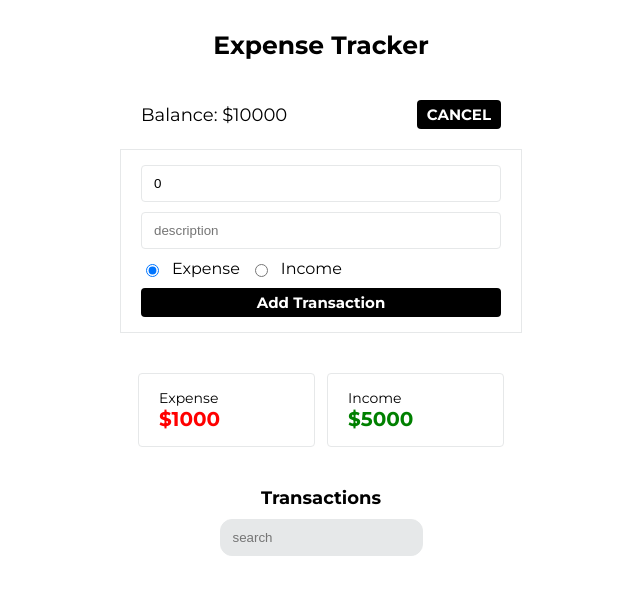
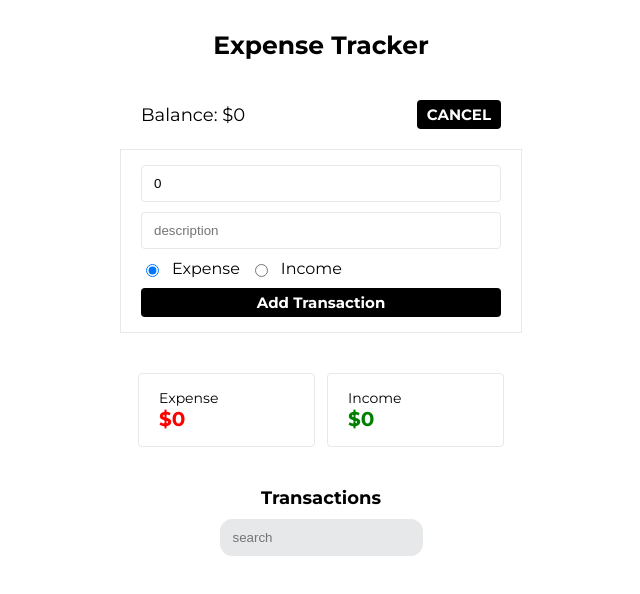
Before and after one commit to himaniEngr/ExpenseTracker, a React (Create React App) app: page / in a window 1280 px wide. Shown: the top 594 px of the page, without its empty margins (319-959 px from the left). Built offline with nearby package versions, Linux system fonts and the light colour scheme.

Commit message:
made balance, income, expense values work

```diff
--- a/src/modules/home/OverviewComponent.js
+++ b/src/modules/home/OverviewComponent.js
@@ -130,7 +130,7 @@ const OverviewComponent = (props) => {
   return (
     <Container>
       <BalanceBox>
-        Balance: $10000
+        Balance: ${props.income - props.expense}
         <AddTransaction
           onClick={() => {
             toggleAddTxn(!isAddTxnVisible);
@@ -148,10 +148,10 @@ const OverviewComponent = (props) => {
 
       <ExpenseContainer>
         <ExpenseBox isIncome={false}>
-          Expense<span>$1000</span>
+          Expense<span>${props.expense}</span>
         </ExpenseBox>
         <ExpenseBox isIncome={true}>
-          Income<span>$5000</span>
+          Income<span>${props.income}</span>
         </ExpenseBox>
       </ExpenseContainer>
     </Container>
--- a/src/modules/home/TransactionComponent.js
+++ b/src/modules/home/TransactionComponent.js
@@ -1,4 +1,5 @@
 import styled from "styled-components";
+import { useState } from "react";
 
 const Container = styled.div`
   display: flex;
@@ -22,8 +23,22 @@ const Cell = styled.div`
   padding: 10px 15px;
   font-size: 14px;
   border-radius: 2px;
+  align-items: center;
+  font-weight: normal;
+  justify-content: space-between;
+  width: 75%;
+  border-right: 4px solid
+    ${(props) => {
+      return props.type === "INCOME" ? "green" : "red";
+    }};
 `;
-
+/*
+border-right: 4px solid
+    ${(props) => {
+      return props.type === "INCOME" ? "green" : "red";
+    }};
+ return props.isExpense ? "green" : "red";
+*/
 const TransactionCell = (props) => {
   return (
     <Cell>
--- a/src/modules/home/index.js
+++ b/src/modules/home/index.js
@@ -1,7 +1,7 @@
 import styled from "styled-components";
 import OverviewComponent from "./OverviewComponent";
 import TransactionComponent from "./TransactionComponent";
-import { useState } from "react";
+import { useEffect, useState } from "react";
 
 const Container = styled.div`
   display: flex;
@@ -13,13 +13,32 @@ const Container = styled.div`
 `;
 const HomeComponent = (props) => {
   const [transactions, updateTransaction] = useState([]);
+  const [expense, updateExpense] = useState(0);
+  const [income, updateIncome] = useState(0);
+
   const addTransaction = (payload) => {
     const transactionArray = [...transactions, payload];
     updateTransaction(transactionArray);
   };
+  const calculateBalance = () => {
+    let exp = 0;
+    let inc = 0;
+    transactions.map((payload) => {
+      payload.type === "EXPENSE"
+        ? (exp = exp + payload.amount)
+        : (inc = inc + payload.amount);
+    });
+    updateExpense(exp);
+    updateIncome(inc);
+  };
+  useEffect(() => calculateBalance(), [transactions]);
   return (
     <Container>
-      <OverviewComponent addTransaction={addTransaction} />
+      <OverviewComponent
+        addTransaction={addTransaction}
+        expense={expense}
+        income={income}
+      />
       <TransactionComponent transactions={transactions} />
     </Container>
   );
```
